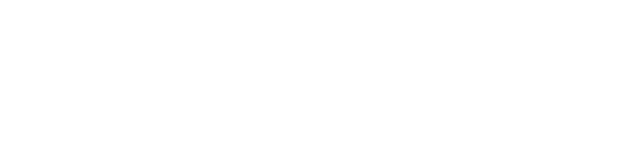
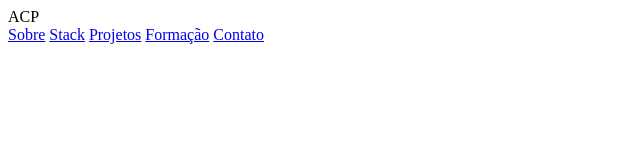
Before and after one commit to victorrslbrcascavel/programa-o-aplicativos-2026, a plain HTML site: page 01-Modulo-FrontEnd/aula01-pagina-perfil/index.html in a window 1280 px wide. Shown: the whole page, without its empty margins (0-640 px from the left). Drawn offline with Linux system fonts and the light colour scheme.

Commit message:
#feat:Inplementação da header

```diff
--- a/01-Modulo-FrontEnd/aula01-pagina-perfil/index.html
+++ b/01-Modulo-FrontEnd/aula01-pagina-perfil/index.html
@@ -1,5 +1,5 @@
 <!DOCTYPE html>
-<html lang="en">
+<html lang="pt-BR">
 <head>
     <meta charset="UTF-8">
     <meta name="viewport" content="width=device-width, initial-scale=1.0">
@@ -7,7 +7,19 @@
 </head>
 <body>
     <header>
+        <div class="container naw-container">
 
+        <div class="Logo">
+            ACP
+        </div>
+
+          <nav>
+            <a href="#sobre">Sobre</a>
+            <a href="#stack">Stack</a>
+            <a href="#projetos">Projetos</a>
+            <a href="#formacao">Formação</a>
+            <a href="#contato">Contato</a>
+          </nav>
     </header>
 </body>
 </html>
```
